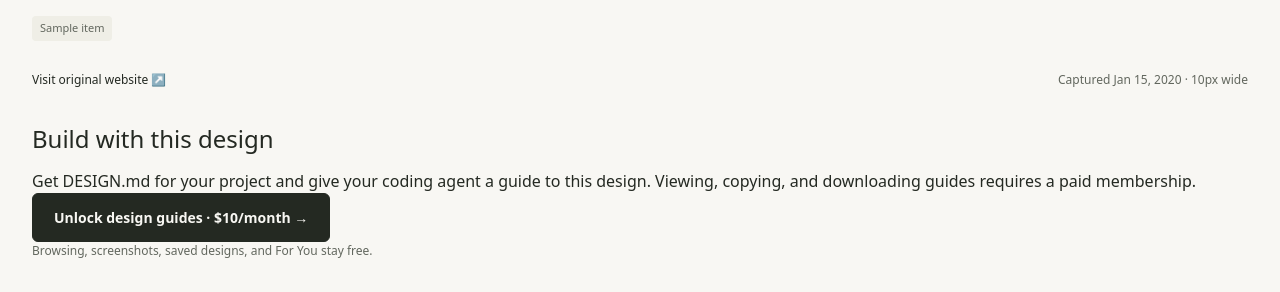
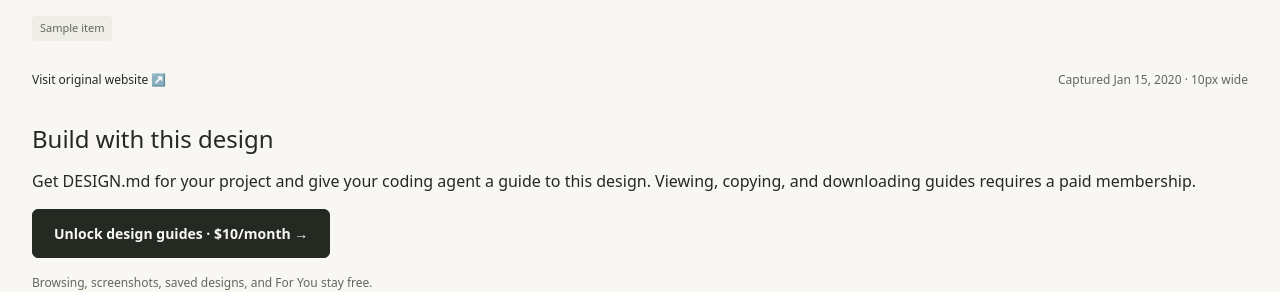
Before and after one commit to LVTD-LLC/tastefulkit, a Django app: template frontend/templates/catalogue/detail.html in a window 1280 px wide. Shown: the part 322-614 px from the top of the page. Run offline with Django 5.2, Linux system fonts and the light colour scheme; the template is opened without the code that fills it: most values are stand-ins (such as "Sample title", 1, 10 or a date in 2020); style sheets or scripts are compiled from the project's sources; some libraries are stand-ins or nearby versions.

Commit message:
Match upgrade action spacing to guide controls

```diff
--- a/frontend/templates/catalogue/detail.html
+++ b/frontend/templates/catalogue/detail.html
@@ -21,7 +21,9 @@
         <p class="tk-muted">If copying fails, download the file or select the text above.</p>
     {% else %}
         <p>Get DESIGN.md for your project and give your coding agent a guide to this design. Viewing, copying, and downloading guides requires a paid membership.</p>
-        <a class="tk-button" href="{% url 'pricing' %}">Unlock design guides · $10/month →</a>
+        <div class="tk-guide-actions">
+            <a class="tk-button" href="{% url 'pricing' %}">Unlock design guides · $10/month →</a>
+        </div>
         <p class="tk-muted">Browsing, screenshots, saved designs, and For You stay free.</p>
     {% endif %}
 </section>
```
